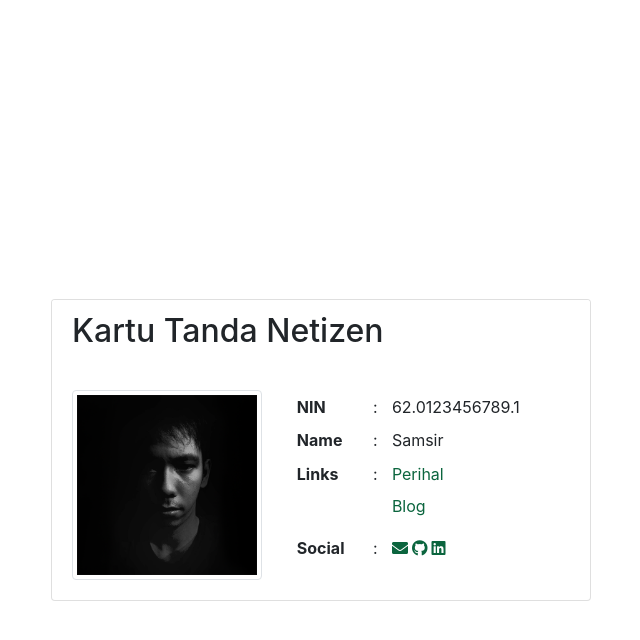
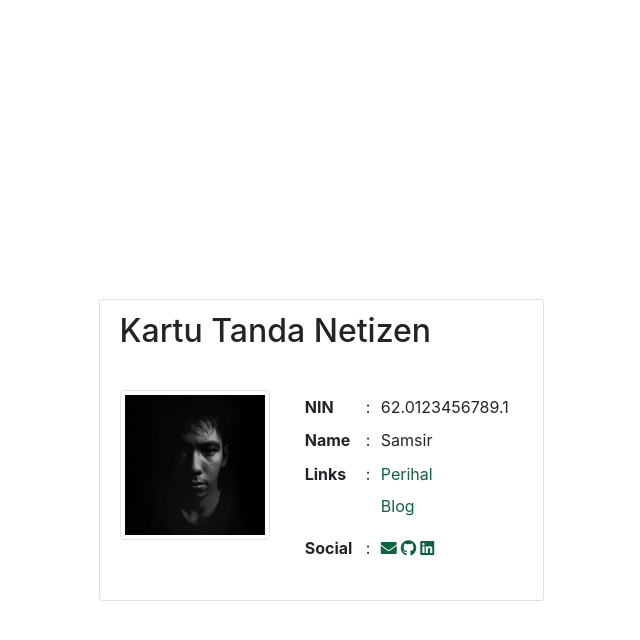
Before and after one commit to samsir/rumah, a Jekyll site: the page built from index.md, in a window 1280 px wide. Shown: the top 640 px of the page, without its empty margins (319-959 px from the left). Built offline with Jekyll 4.4.1, drawn with Linux system fonts in a browser that asks for light colours.

Commit message:
Update card.html

```diff
--- a/_includes/card.html
+++ b/_includes/card.html
@@ -1,4 +1,4 @@
-<article class="col-lg-6 col-sm-5 col-md-4 mx-auto" role="menu">
+<article class="col-lg-5 col-sm-7 col-md-7 mx-auto" role="menu">
          <div class="card">
                   <div class="card-header border-0 bg-white">
                            <h2>Kartu Tanda Netizen</h2>
```
